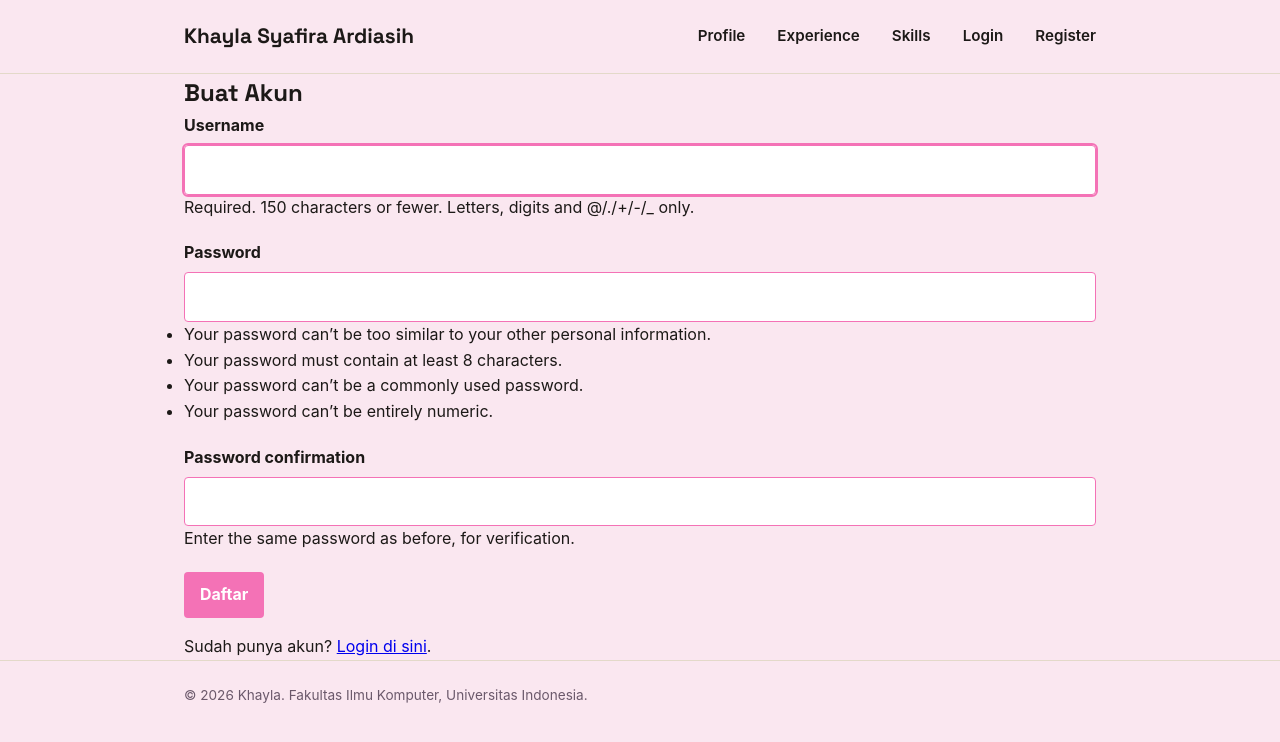
After one commit to khaylaardiasih/myportofolio, a Django app: page /register/ in a window 1280 px wide. The commit adds this page. Shown: the top 742 px of the page. Run offline with Django 4.2, Linux system fonts and the light colour scheme.

Commit message:
Tutorial 4

```diff
--- a/main/models.py
+++ b/main/models.py
@@ -1,5 +1,6 @@
 import uuid
 from django.db import models
+from django.contrib.auth.models import User
 
 class Experience(models.Model):
     EXPERIENCE_CHOICES = [
@@ -37,6 +38,8 @@ class Skill(models.Model):
     description = models.TextField(blank=True, null=True)
     proficiency = models.IntegerField(default=80)
     logo_url = models.URLField(blank=True, null=True)
+    starred_by = models.ManyToManyField(
+        User, related_name="starred_skills", blank=True )
 
     def __str__(self):
         return f"{self.name} ({self.get_category_display()})"
--- a/main/urls.py
+++ b/main/urls.py
@@ -1,5 +1,5 @@
 from django.urls import path
-from main.views import show_main, show_experience, show_skills, create_skill, update_skill, get_skills_json, delete_skill
+from main.views import show_main, show_experience, show_skills, create_skill, update_skill, get_skills_json, delete_skill, register, login_user, logout_user, toggle_star
 
 app_name = "main"
 
@@ -11,4 +11,9 @@ urlpatterns = [
     path("skills/<uuid:skill_id>/edit/", update_skill, name="update_skill"),
     path("api/skills/", get_skills_json, name="get_skills_json"),
     path("skills/<uuid:skill_id>/delete/", delete_skill, name="delete_skill"),
+    path("register/", register, name="register"),
+    path("login/", login_user, name="login"),
+    path("logout/", logout_user, name="logout"),
+    path("skills/<uuid:skill_id>/star/", toggle_star, name="toggle_star"),
+
 ]
--- a/main/views.py
+++ b/main/views.py
@@ -2,10 +2,16 @@ from django.contrib import messages
 from django.core import serializers
 from django.http import HttpResponse
 from django.shortcuts import get_object_or_404, redirect, render
+from django.contrib.auth import login, logout
+from django.contrib.auth.forms import AuthenticationForm, UserCreationForm
+from django.contrib.auth.decorators import login_required
+from django.core.exceptions import PermissionDenied
 from main.forms import SkillForm
 from main.models import Experience, Skill
+import datetime
 
 def show_main(request):
+    last_login = request.COOKIES.get('last_login', 'Belum ada sesi login / Cookie tidak ditemukan')
     context = {
         "name": "Khayla Syafira Ardiasih",
         "npm": "2506656910",
@@ -14,6 +20,7 @@ def show_main(request):
             "IS Student at Universitas Indonesia. Driven by curiosity and ambition to shape the future through technology. "
             "A relentless lifelong learner, always seeking to grow, create, and turn ideas into meaningful impact."
         ),
+        "last_login": last_login,  # <- Tambahkan ini
     }
     return render(request, "index.html", context)
 
@@ -43,7 +50,11 @@ def show_skills(request):
     }
     return render(request, "skills.html", context)
 
+@login_required(login_url="/login/")
 def create_skill(request):
+    if not request.user.is_superuser:
+        raise PermissionDenied
+
     form = SkillForm(request.POST or None)
 
     if request.method == "POST" and form.is_valid():
@@ -62,7 +73,11 @@ def create_skill(request):
     return render(request, "skills_form.html", context)
 
 # Tugas 3
+@login_required(login_url="/login/")
 def update_skill(request, skill_id):
+    if not request.user.is_superuser:
+        raise PermissionDenied
+
     # Mengambil skill; jika ID tidak ditemukan, otomatis kembalikan error 404
     skill = get_object_or_404(Skill, pk=skill_id)
 
@@ -96,10 +111,15 @@ def get_skills_json(request):
     if search_query:
         skills = skills.filter(name__icontains=search_query)
 
-    skills_json = serializers.serialize("json", skills)
+    skills_json = serializers.serialize(
+        "json", skills, use_natural_foreign_keys=True
+    )
     return HttpResponse(skills_json, content_type="application/json")
 
+@login_required(login_url="/login/")
 def delete_skill(request, skill_id):
+    if not request.user.is_superuser:
+        raise PermissionDenied
     skill = get_object_or_404(Skill, pk=skill_id)
 
     if request.method == "POST":
@@ -111,3 +131,52 @@ def delete_skill(request, skill_id):
         return redirect("main:show_skills")
 
     return redirect("main:show_skills")
+
+def register(request):
+    form = UserCreationForm(request.POST or None)
+
+    if request.method == "POST" and form.is_valid():
+        form.save()
+        messages.success(request, "Akun berhasil dibuat. Silakan login.")
+        return redirect("main:login")
+
+    context = {
+        "name": "Khayla Syafira Ardiasih",
+        "form": form,
+    }
+    return render(request, "register.html", context)
+
+def login_user(request):
+    form = AuthenticationForm(request, data=request.POST or None)
+
+    if request.method == "POST" and form.is_valid():
+        user = form.get_user()
+        login(request, user)
+        response = redirect("main:show_main")
+        # Simpan cookie last_login dengan format waktu YYYY-MM-DD HH:MM:SS
+        response.set_cookie('last_login', datetime.datetime.now().strftime('%Y-%m-%d %H:%M:%S'))
+        return response
+
+    context = {
+        "name": "Khayla Syafira Ardiasih",
+        "form": form,
+    }
+    return render(request, "login.html", context)
+
+def logout_user(request):
+    logout(request)
+    response = redirect("main:show_main")
+    response.delete_cookie('last_login')
+    return response
+
+@login_required(login_url="/login/")
+def toggle_star(request, skill_id):
+    skill = get_object_or_404(Skill, pk=skill_id)
+
+    if request.method == "POST":
+        if request.user in skill.starred_by.all():
+            skill.starred_by.remove(request.user)
+        else:
+            skill.starred_by.add(request.user)
+
+    return redirect("main:show_skills")
--- a/static/css/style.css
+++ b/static/css/style.css
@@ -936,3 +936,28 @@ h1, .brand, .section-title, .exp-title { /* Menambahkan .section-title & .exp-ti
         opacity: 0;
     }
 }
+
+.star-form {
+    display: inline;
+}
+
+.button-star {
+    display: inline-flex;
+    align-items: center;
+    gap: 0.3rem;
+    padding: 0.35rem 0.65rem;  /* ukuran padding lebih pas dan ramping */
+    font-size: 0.8rem;
+    border-radius: 999px;      /* bentuk pill melengkung rapi */
+}
+
+.button-star.is-starred {
+    background: #ff5e97; /* atau warna aksen tema Anda */
+    color: #ffffff;
+}
+
+.star-count {
+    padding: 0.05rem 0.4rem;
+    border-radius: 999px;
+    background: rgba(255, 255, 255, 0.25);
+    font-size: 0.8rem;
+}
--- a/templates/base.html
+++ b/templates/base.html
@@ -15,10 +15,17 @@
     <div class="container">
         <a href="{% url 'main:show_main' %}" class="brand">{{ name }}</a>
         <nav>
-            <a href="{% url 'main:show_main' %}">Profile</a>
-            <a href="{% url 'main:show_experience' %}">Experience</a>
-            <a href="{% url 'main:show_skills' %}">Skills</a>
-        </nav>
+          <a href="{% url 'main:show_main' %}">Profile</a>
+          <a href="{% url 'main:show_experience' %}">Experience</a>
+          <a href="{% url 'main:show_skills' %}">Skills</a>
+          {% if user.is_authenticated %}
+              <span class="nav-user">{{ user.username }}</span>
+              <a href="{% url 'main:logout' %}">Logout</a>
+          {% else %}
+              <a href="{% url 'main:login' %}">Login</a>
+              <a href="{% url 'main:register' %}">Register</a>
+          {% endif %}
+      </nav>
     </div>
   </header>
 
--- a/templates/index.html
+++ b/templates/index.html
@@ -36,6 +36,10 @@
                         <dt>Program</dt>
                         <dd>{{ study_program }}</dd>
                     </div>
+                    <div class="meta-row">
+                        <dt>Sesi Terakhir Login</dt>
+                        <dd>{{ last_login }}</dd>
+                    </div>
                 </dl>
                 <div class="social-links">
                     <a href="https://github.com/khaylaardiasih" class="social-link" target="_blank">GitHub</a>
--- /dev/null
+++ b/templates/register.html
@@ -0,0 +1,33 @@
+{% extends "base.html" %}
+{% block meta %}
+    <title>Register - {{ name }}</title>
+{% endblock meta %}
+{% block content %}
+    <main>
+        <section class="experience-section">
+            <div class="container">
+                <h1>Buat Akun</h1>
+                <form method="post" action="{% url 'main:register' %}" class="project-form">
+                    {% csrf_token %}
+                    {% for error in form.non_field_errors %}
+                        <p class="form-error">{{ error }}</p>
+                    {% endfor %}
+                    {% for field in form %}
+                        <div class="form-group">
+                            <label for="{{ field.id_for_label }}">{{ field.label }}</label>
+                            {{ field }}
+                            {% if field.help_text %}
+                                <div class="form-help">{{ field.help_text }}</div>
+                            {% endif %}
+                            {% for error in field.errors %}
+                                <p class="form-error">{{ error }}</p>
+                            {% endfor %}
+                        </div>
+                    {% endfor %}
+                    <button type="submit" class="button">Daftar</button>
+                </form>
+                <p style="margin-top: 1rem;">Sudah punya akun? <a href="{% url 'main:login' %}">Login di sini</a>.</p>
+            </div>
+        </section>
+    </main>
+{% endblock content %}
```
Also changed, not shown: templates/components/skill_star.html (added, +10 -0 lines), templates/login.html (added, +30 -0 lines), templates/skills.html (+16 -4 lines), main/migrations/0004_skill_starred_by.py (added).
